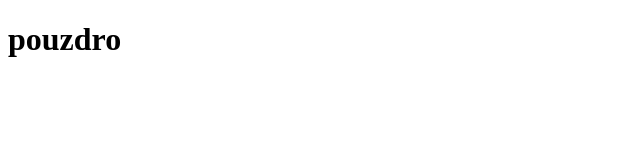
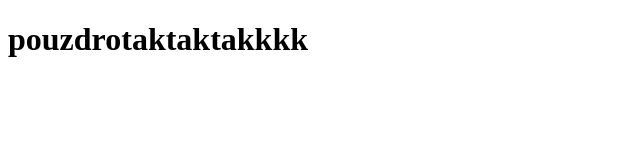
Before and after one commit to xostrch/weather-app, a plain HTML site: page index.html in a window 1280 px wide. Shown: the whole page, without its empty margins (0-640 px from the left). Drawn offline with Linux system fonts and the light colour scheme.

Commit message:
dodalem tkataktak

```diff
--- a/index.html
+++ b/index.html
@@ -6,6 +6,6 @@
     <title>Weather App</title>
 </head>
 <body>
-    <h1>pouzdro</h1>
+    <h1>pouzdrotaktaktakkkk</h1>
 </body>
 </html>
```
